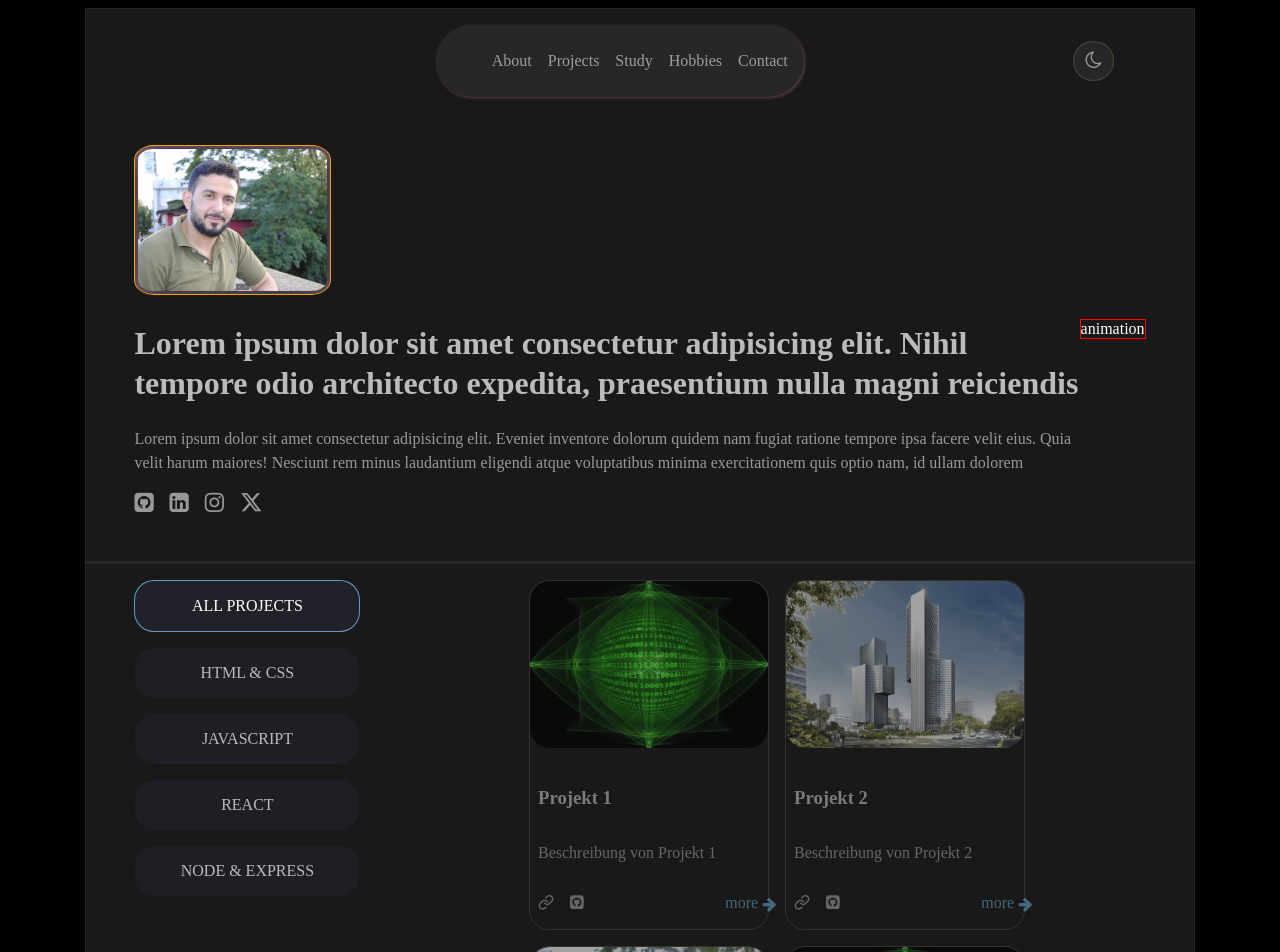
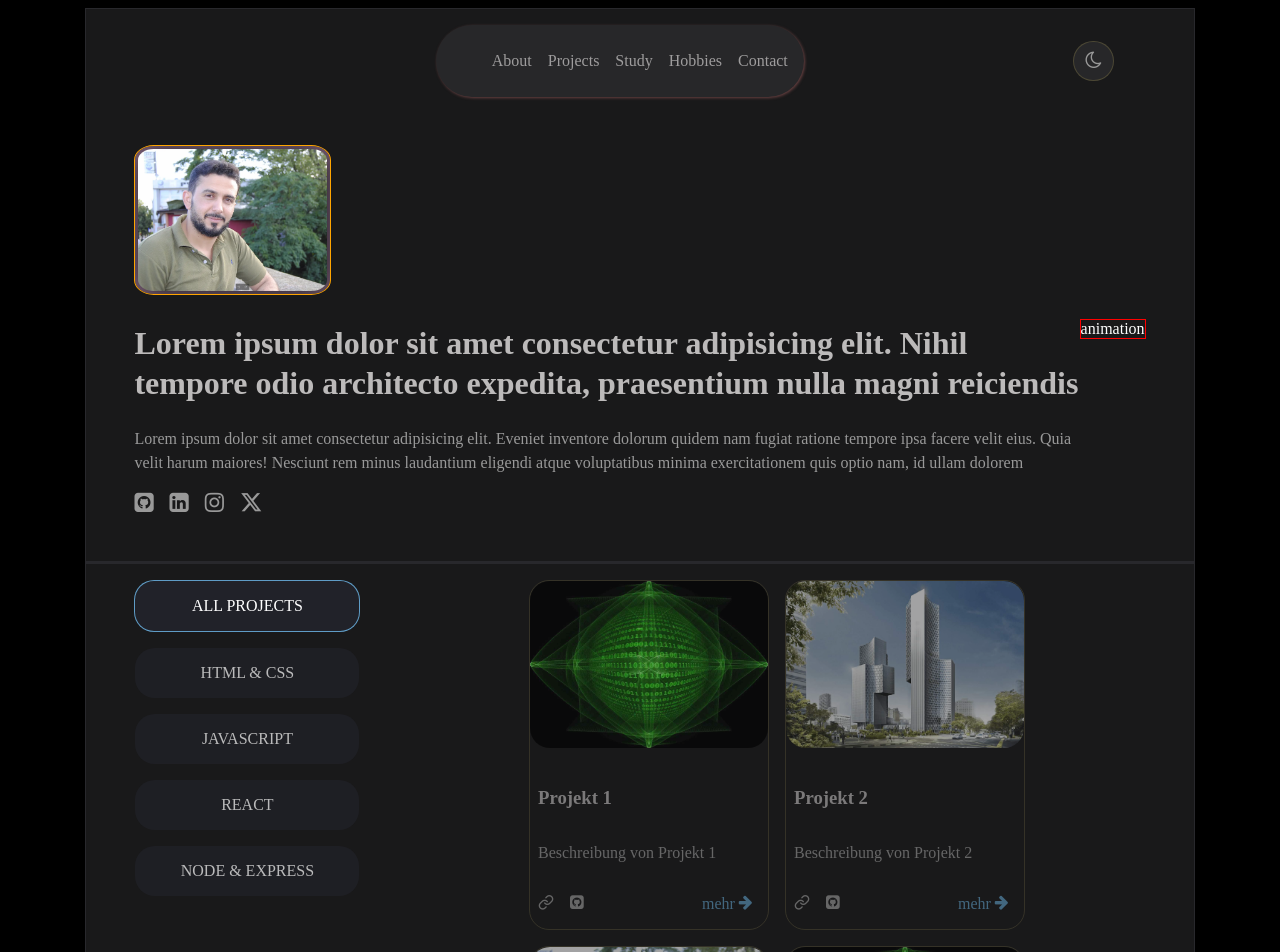
Before and after one commit to Mohamed-aldabaan/Portfolio2, a React (Vite) app in the folder my-portfolio/: page / in a window 1280 px wide. Shown: the top 952 px of the page. Built offline with nearby package versions, Linux system fonts and the light colour scheme.

Commit message:
bearbeitet

```diff
--- a/my-portfolio/src/components/3-main/Main.jsx
+++ b/my-portfolio/src/components/3-main/Main.jsx
@@ -79,8 +79,8 @@ export default function Main() {
                     target="_blank"
                   ></a>{" "}
                 </li>
-                <li className="flex">
-                     more <a href="" className="icon-arrow-right"></a>
+                <li className="flex " style={{ marginRight: "1.5rem" }}>
+                   <a href="https://google.com" target="_blank">mehr <span className="icon-arrow-right"></span></a>
                 </li>
               </div>
             </div>
```
